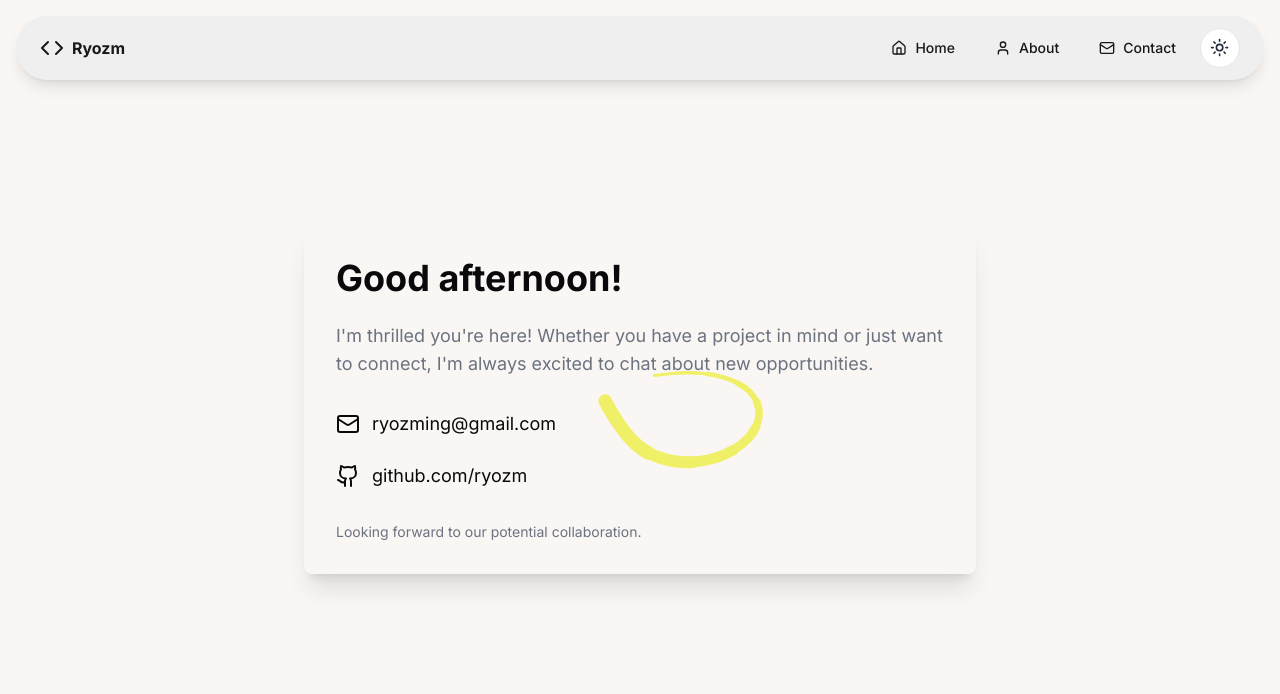
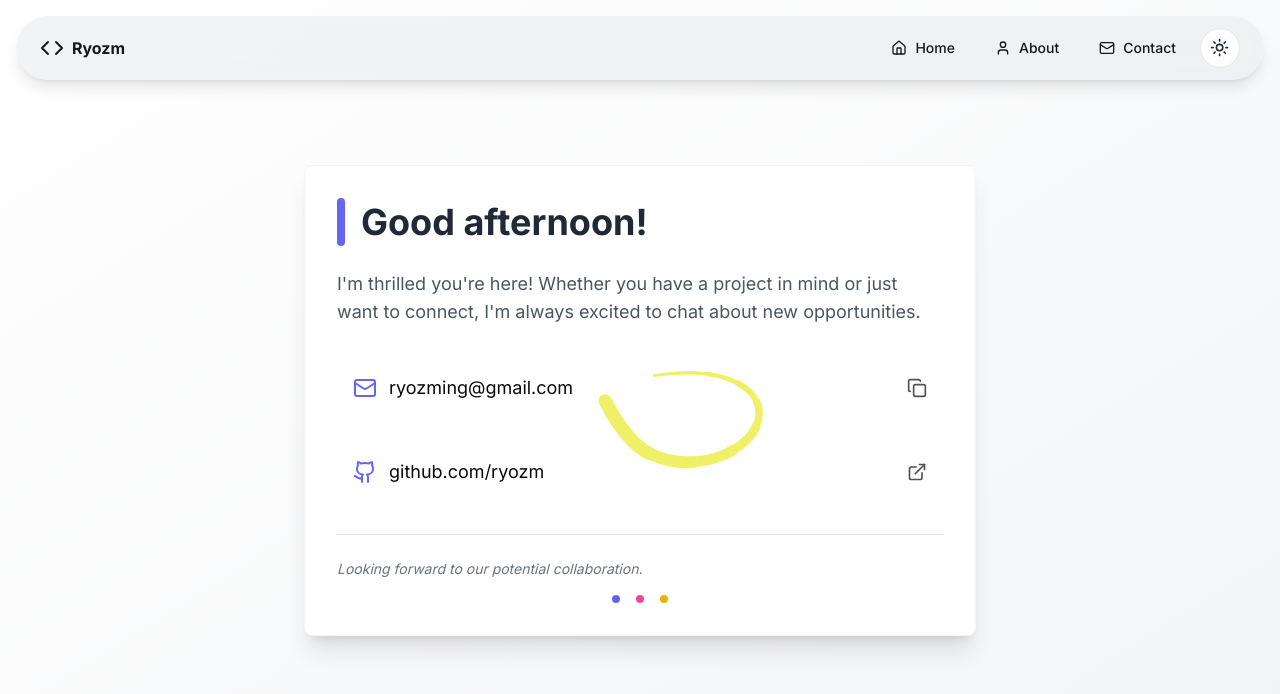
Before and after one commit to ryozm/ryozm-homepage, a Next.js app: page /contact in a window 1280 px wide. Shown: the top 694 px of the page. Built offline with nearby package versions, Linux system fonts and the light colour scheme.

Commit message:
feat(contact): 为联系页面添加动画效果

```diff
--- a/app/contact/page.tsx
+++ b/app/contact/page.tsx
@@ -1,6 +1,7 @@
 'use client'
 import { Copy, ExternalLink, Github, Mail } from 'lucide-react'
 import { useEffect, useState } from 'react'
+import { motion } from 'motion/react'
 
 const ContactPage = () => {
   const [greeting, setGreeting] = useState('')
@@ -18,51 +19,170 @@ const ContactPage = () => {
     setCopied(true)
     setTimeout(() => setCopied(false), 2000)
   }
+
+  // 定义动画变体
+  const containerVariants = {
+    hidden: { opacity: 0 },
+    visible: {
+      opacity: 1,
+      transition: {
+        staggerChildren: 0.2,
+        delayChildren: 0.3
+      }
+    }
+  }
+
+  const contactItemVariants = {
+    hidden: { x: -20, opacity: 0 },
+    visible: {
+      x: 0,
+      opacity: 1,
+      transition: { type: 'spring', stiffness: 100 }
+    },
+    hover: { scale: 1.03, transition: { type: 'spring', stiffness: 400 } }
+  }
+
   return (
-    <div className="min-h-screen flex items-center justify-center">
-      <div className="w-full max-w-md sm:max-w-2xl mx-auto p-6 sm:p-8 rounded-lg shadow-xl transform transition duration-500 hover:scale-105">
-        <h1 className="text-3xl sm:text-4xl font-bold mb-4 sm:mb-6">
-          {greeting}
-        </h1>
-        <p className="mb-6 sm:mb-8 text-gray-500 text-base sm:text-lg">
+    <div className="min-h-screen flex items-center justify-center bg-gradient-to-br from-white to-gray-100 dark:from-gray-900 dark:to-gray-800">
+      <motion.div
+        className="w-full max-w-md sm:max-w-2xl mx-auto p-6 sm:p-8 rounded-lg shadow-xl bg-white dark:bg-gray-800 border border-gray-100 dark:border-gray-700 transform transition duration-500 hover:scale-105"
+        initial={{ opacity: 0, y: 50 }}
+        animate={{ opacity: 1, y: 0 }}
+        transition={{ duration: 0.6, ease: 'easeOut' }}
+      >
+        <motion.div
+          className="flex items-center mb-6"
+          initial={{ opacity: 0, x: -20 }}
+          animate={{ opacity: 1, x: 0 }}
+          transition={{ delay: 0.2, duration: 0.5 }}
+        >
+          <motion.div
+            className="w-2 h-12 bg-indigo-500 rounded-full mr-4"
+            initial={{ height: 0 }}
+            animate={{ height: 48 }}
+            transition={{ delay: 0.5, duration: 0.5 }}
+          ></motion.div>
+          <motion.h1
+            className="text-3xl sm:text-4xl font-bold text-gray-800 dark:text-white"
+            initial={{ opacity: 0 }}
+            animate={{ opacity: 1 }}
+            transition={{ delay: 0.7, duration: 0.5 }}
+          >
+            {greeting}
+          </motion.h1>
+        </motion.div>
+
+        <motion.p
+          className="mb-8 text-gray-600 dark:text-gray-300 text-base sm:text-lg leading-relaxed"
+          initial={{ opacity: 0 }}
+          animate={{ opacity: 1 }}
+          transition={{ delay: 0.9, duration: 0.5 }}
+        >
           I'm thrilled you're here! Whether you have a project in mind or just
           want to connect, I'm always excited to chat about new opportunities.
-        </p>
+        </motion.p>
 
-        <div className="space-y-4 sm:space-y-6">
-          <div className="group">
+        <motion.div
+          className="space-y-5 sm:space-y-6 mb-8"
+          variants={containerVariants}
+          initial="hidden"
+          animate="visible"
+        >
+          <motion.div
+            className="group p-4 rounded-lg hover:bg-gray-50 dark:hover:bg-gray-700 transition-all duration-300"
+            variants={contactItemVariants}
+            whileHover="hover"
+          >
             <button
               onClick={copyEmail}
-              className="flex items-center space-x-3 text-base sm:text-lg hover:text-indigo-500 transition duration-150 ease-in-out focus:outline-none"
+              className="w-full flex items-center space-x-3 text-base sm:text-lg hover:text-indigo-500 transition duration-150 ease-in-out focus:outline-none"
             >
-              <Mail className="h-5 w-5 sm:h-6 sm:w-6 flex-shrink-0" />
-              <span>ryozming@gmail.com</span>
-              <Copy className="h-4 w-4 sm:h-5 sm:w-5 opacity-0 group-hover:opacity-100 transition-opacity duration-200" />
+              <Mail className="h-5 w-5 sm:h-6 sm:w-6 flex-shrink-0 text-indigo-500" />
+              <span className="flex-grow text-left">ryozming@gmail.com</span>
+              <Copy className="h-4 w-4 sm:h-5 sm:w-5 opacity-70 group-hover:opacity-100 transition-opacity duration-200" />
             </button>
             {copied && (
-              <span className="text-green-500 text-sm ml-8 sm:ml-9 animate-fade-in-down">
+              <motion.span
+                className="text-green-500 text-sm mt-2 flex items-center justify-center"
+                initial={{ opacity: 0, y: -10 }}
+                animate={{ opacity: 1, y: 0 }}
+                exit={{ opacity: 0 }}
+              >
+                <svg
+                  className="w-4 h-4 mr-1"
+                  fill="none"
+                  stroke="currentColor"
+                  viewBox="0 0 24 24"
+                  xmlns="http://www.w3.org/2000/svg"
+                >
+                  <path
+                    strokeLinecap="round"
+                    strokeLinejoin="round"
+                    strokeWidth={2}
+                    d="M5 13l4 4L19 7"
+                  />
+                </svg>
                 Copied to clipboard!
-              </span>
+              </motion.span>
             )}
-          </div>
-          <div className="group">
+          </motion.div>
+
+          <motion.div
+            className="group p-4 rounded-lg hover:bg-gray-50 dark:hover:bg-gray-700 transition-all duration-300"
+            variants={contactItemVariants}
+            whileHover="hover"
+          >
             <a
               href="https://github.com/ryozm"
               target="_blank"
               rel="noopener noreferrer"
-              className="flex items-center space-x-3 text-base sm:text-lg hover:text-indigo-500 transition duration-150 ease-in-out focus:outline-none"
+              className="w-full flex items-center space-x-3 text-base sm:text-lg hover:text-indigo-500 transition duration-150 ease-in-out focus:outline-none"
             >
-              <Github className="h-5 w-5 sm:h-6 sm:w-6 flex-shrink-0" />
-              <span>github.com/ryozm</span>
-              <ExternalLink className="h-4 w-4 sm:h-5 sm:w-5 opacity-0 group-hover:opacity-100 transition-opacity duration-200" />
+              <Github className="h-5 w-5 sm:h-6 sm:w-6 flex-shrink-0 text-indigo-500" />
+              <span className="flex-grow text-left">github.com/ryozm</span>
+              <ExternalLink className="h-4 w-4 sm:h-5 sm:w-5 opacity-70 group-hover:opacity-100 transition-opacity duration-200" />
             </a>
+          </motion.div>
+        </motion.div>
+
+        <motion.div
+          className="border-t border-gray-200 dark:border-gray-700 pt-6"
+          initial={{ opacity: 0 }}
+          animate={{ opacity: 1 }}
+          transition={{ delay: 1.5, duration: 0.5 }}
+        >
+          <motion.p
+            className="text-sm text-gray-500 dark:text-gray-400 italic"
+            initial={{ opacity: 0 }}
+            animate={{ opacity: 1 }}
+            transition={{ delay: 1.7, duration: 0.5 }}
+          >
+            Looking forward to our potential collaboration.
+          </motion.p>
+          <div className="mt-4 flex justify-center space-x-4">
+            {[0, 1, 2].map(i => (
+              <motion.span
+                key={i}
+                className={`inline-flex h-2 w-2 rounded-full ${
+                  i === 0
+                    ? 'bg-indigo-500'
+                    : i === 1
+                    ? 'bg-pink-500'
+                    : 'bg-yellow-500'
+                }`}
+                initial={{ scale: 0 }}
+                animate={{ scale: 1 }}
+                transition={{
+                  delay: 1.9 + i * 0.2,
+                  duration: 0.3,
+                  type: 'spring'
+                }}
+                whileHover={{ scale: 1.5 }}
+              />
+            ))}
           </div>
-        </div>
-
-        <p className="mt-6 sm:mt-8 text-xs sm:text-sm text-gray-500">
-          Looking forward to our potential collaboration.
-        </p>
-      </div>
+        </motion.div>
+      </motion.div>
     </div>
   )
 }
```
